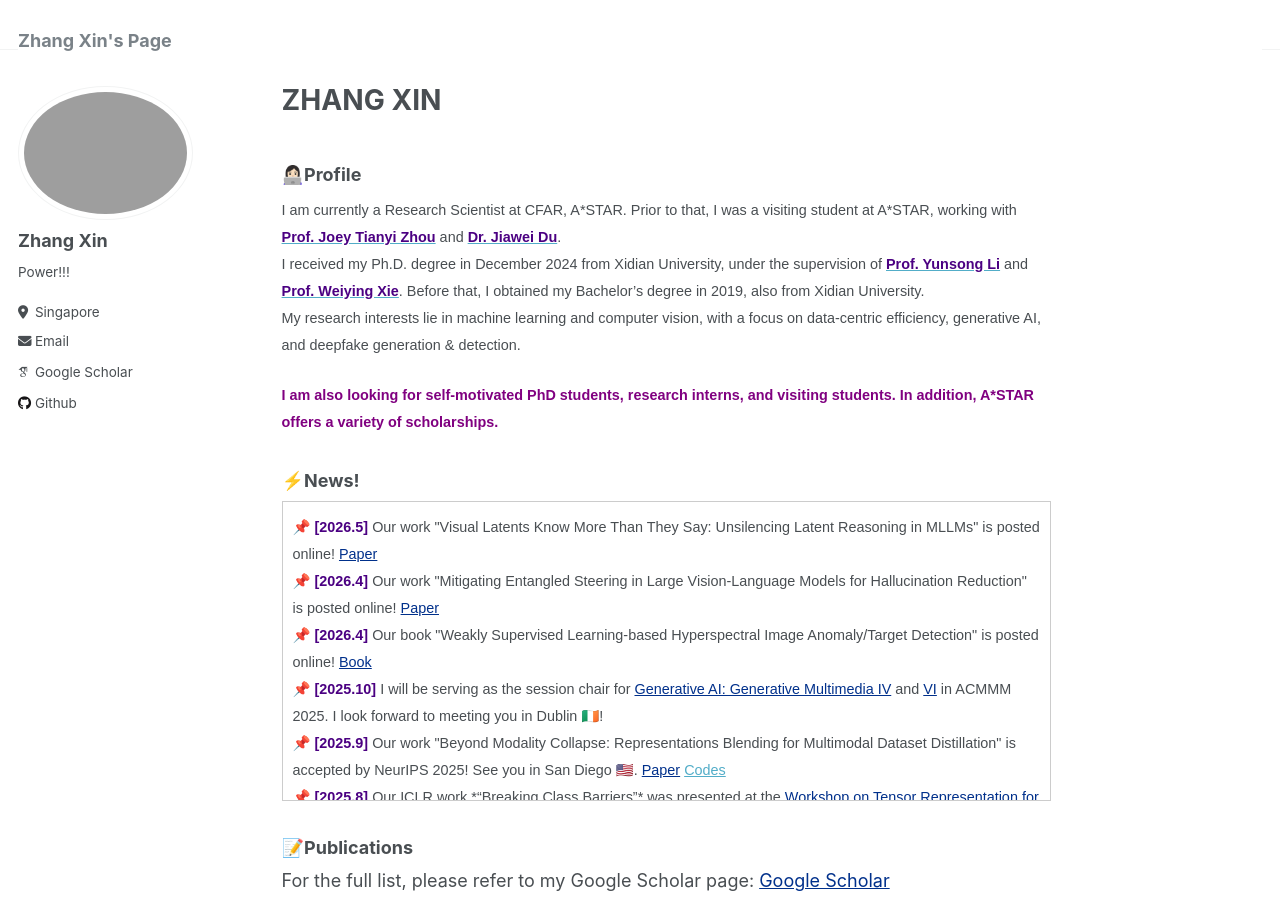
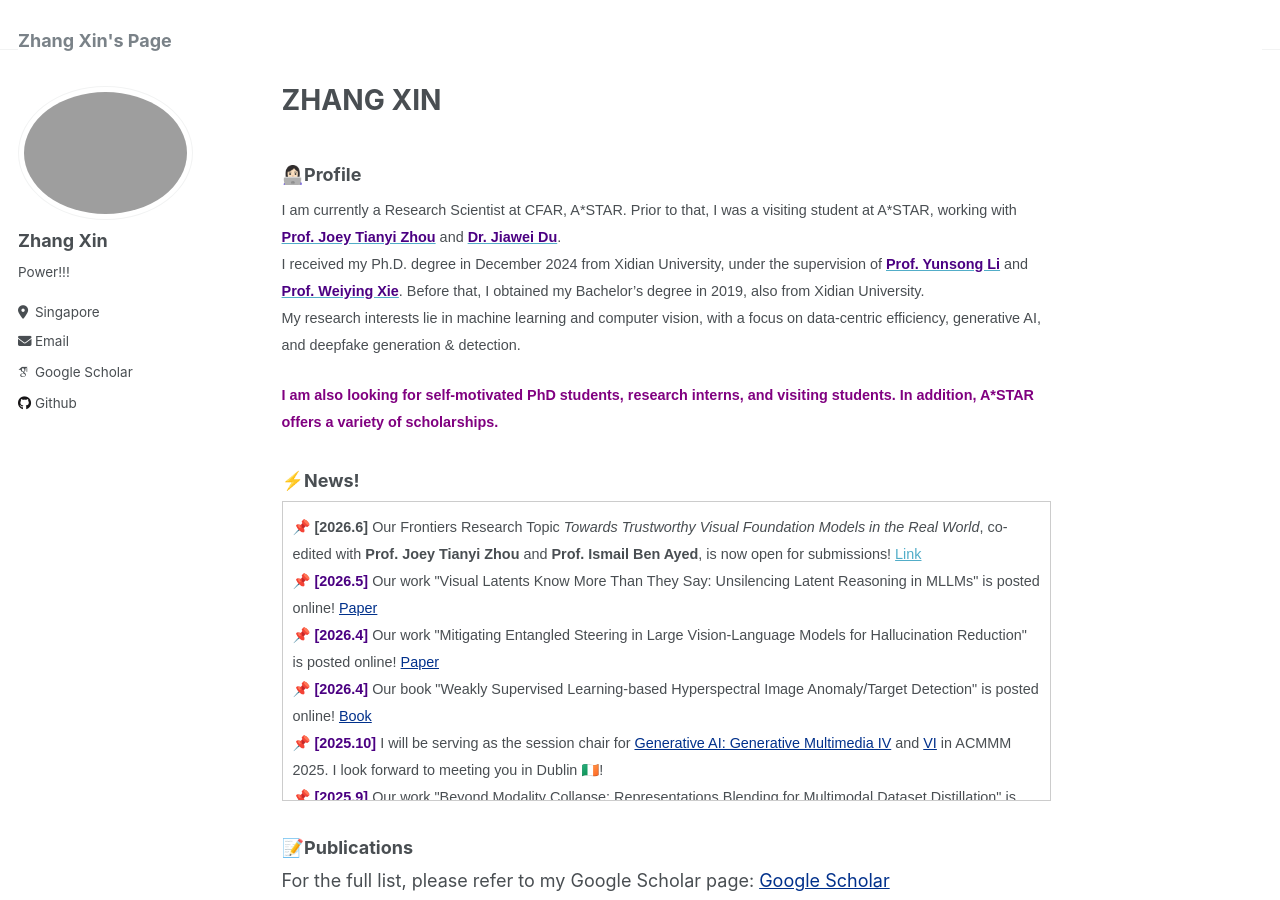
Before and after one commit to zhangxin-xd/zhangxin-xd.github.io, a Jekyll site: the page built from _pages/about.md, in a window 1280 px wide and 900 px high. Built offline with Jekyll 4.4.1, drawn with Linux system fonts in a browser that asks for light colours; some web fonts are replaced.

Commit message:
Update about.md

```diff
--- a/_pages/about.md
+++ b/_pages/about.md
@@ -22,6 +22,7 @@ I am also looking for self-motivated PhD students, research interns, and visitin
 ### ⚡️News!
 <div style="max-height:300px; overflow-y:auto; border:1px solid #ccc; padding:10px;">
 <span style="font-family:Arial; font-size:0.8em;">
+📌 <b>[2026.6]</b> Our Frontiers Research Topic <i>Towards Trustworthy Visual Foundation Models in the Real World</i>, co-edited with <b>Prof. Joey Tianyi Zhou</b> and <b>Prof. Ismail Ben Ayed</b>, is now open for submissions! <a href="https://www.frontiersin.org/research-topics/82034/towards-trustworthy-visual-foundation-models-in-the-real-world">Link</a><br>
 📌 <span style="color:#4B0082;"><strong>[2026.5]</strong></span> Our work "Visual Latents Know More Than They Say:
 Unsilencing Latent Reasoning in MLLMs" is posted online! <a href="https://arxiv.org/pdf/2605.02735" style="color:#00308B;">Paper</a><br>
 📌 <span style="color:#4B0082;"><strong>[2026.4]</strong></span> Our work "Mitigating Entangled Steering in Large Vision-Language Models for Hallucination Reduction" is posted online! <a href="https://arxiv.org/abs/2604.07914" style="color:#00308B;">Paper</a><br>
```
